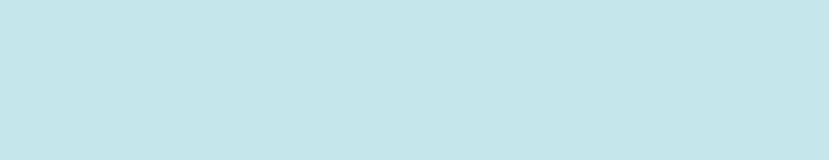
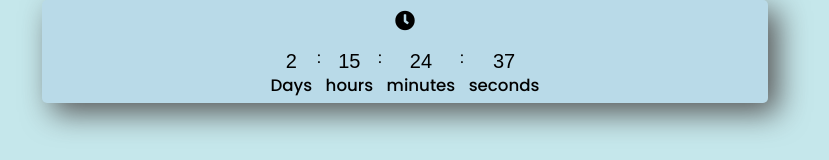
Before and after one commit to Hetu1107/SignIn-master, a React (Create React App) app in the folder client/: page /vote in a window 1280 px wide. Shown: the top 160 px of the page, without its empty margins (235-1064 px from the left). Built offline with nearby package versions, Linux system fonts and the light colour scheme; no server answers.

Commit message:
timer-graph-added

```diff
--- a/client/package.json
+++ b/client/package.json
@@ -8,8 +8,10 @@
     "@testing-library/react": "^11.2.7",
     "@testing-library/user-event": "^12.8.3",
     "axios": "^0.21.1",
+    "chart.js": "^3.5.0",
     "google-auth-library": "^7.3.0",
     "react": "^17.0.2",
+    "react-chartjs-2": "^3.0.4",
     "react-dom": "^17.0.2",
     "react-google-login": "^5.2.2",
     "react-router-dom": "^5.2.0",
--- a/client/src/myComponents/HostIt.js
+++ b/client/src/myComponents/HostIt.js
@@ -72,6 +72,7 @@ class HostIt extends React.Component {
           <h1>Please fill all the details.</h1>
           <div class="details">
             <div class="batch">
+            <div class="tt">
               <h3>Enter ID</h3>
               <input
                 type="text"
@@ -81,6 +82,15 @@ class HostIt extends React.Component {
                 onChange={(e) => this.setState({ id: e.target.value })}
                 placeholder="Enter an id"
               />
+              </div>
+              <div class="d">
+              <h3>Choose End Date</h3>
+              <input type="date"/>
+              </div>
+              <div class="t">
+              <h3>Choose End Time</h3>
+              <input type="time"/>
+              </div>
             </div>
             <h3>Click On add for adding Names.</h3>
             <form>
--- /dev/null
+++ b/client/src/myComponents/Timer.js
@@ -0,0 +1,76 @@
+import React, { useEffect, useRef, useState } from "react";
+import "./vote.css";
+
+
+const Dat = () => {
+
+const [timerDays,setTimerDay] = useState("");
+const [timerHours,setTimerHours] = useState("");
+const [timerMinutes,setTimerMinutes] = useState("");
+const [timerSeconds,setTimerSeconds] = useState("");
+
+let interval = useRef();
+
+const startTimer = () =>{
+  const countdownDates = new Date('August 3, 2021 00:00:00').getTime();
+  interval = setInterval(()=>{
+    const now = new Date().getTime();
+    const distance = countdownDates - now;
+
+    const days = Math.floor(distance/ (1000 * 60 * 60 * 24));
+    const hour = Math.floor((distance % (1000 * 60 * 60 * 24)) / (1000*60*60));
+    const minutes = Math.floor( (distance%(1000 * 60 * 60))/(1000*60));
+    const seconds = Math.floor((distance%(1000 * 60))/1000);
+
+    if(distance<0){
+      //stop timer
+      clearInterval(interval.current);
+    }
+    else{
+      // update timer
+      setTimerDay(days);
+      setTimerHours(hour);
+      setTimerMinutes(minutes);
+      setTimerSeconds(seconds);
+    }
+  },1000);
+};
+  useEffect(()=>{
+    startTimer();
+    return ()=>{
+      clearInterval(interval.current);
+    };
+  });
+  return(
+    <section class="timer-container">
+    <section class="timer">
+      <div>
+        <i class="fas fa-clock"></i>
+      </div>
+      <div class="time">
+        <section>
+          <p>{timerDays}</p>
+          <p><small>Days</small></p>
+        </section>
+        <span>:</span>
+        <section>
+          <p>{timerHours}</p>
+          <p><small>hours</small></p>
+        </section>
+        <span>:</span>
+        <section>
+          <p>{timerMinutes}</p>
+          <p><small>minutes</small></p>
+        </section>
+        <span>:</span>
+        <section>
+          <p>{timerSeconds}</p>
+          <p><small>seconds</small></p>
+        </section>
+      </div>
+    </section>
+  </section>
+  );
+};
+
+export default Dat;
--- a/client/src/myComponents/Vote.js
+++ b/client/src/myComponents/Vote.js
@@ -1,6 +1,8 @@
-import React from "react";
+import React, { useEffect, useRef, useState } from "react";
 import "./vote.css";
 import axios from "axios";
+import { Pie } from 'react-chartjs-2';
+import Dat from "./Timer";
 
 class Vote extends React.Component {
   constructor(props) {
@@ -55,11 +57,78 @@ class Vote extends React.Component {
       window.alert("You have voted successfully.");
       window.location.assign("/");
     }
-  };
-
+};
   render() {
     return (
       <>
+      <div class="dm">
+      <Dat/>
+
+      <div class="chart">
+            <Pie
+                data = {{
+                    labels: ['hetu', 'mohit', 'zaid','xyz','he','fr','he'],
+                    datasets: [
+                        {
+                            label: '# no. of votes',
+                            data: [20, 10, 3,20,10,20,50],
+                            backgroundColor: [
+                                'rgba(255, 99, 132, 0.2)',
+                                'rgba(54, 162, 235, 0.2)',
+                                'rgba(255, 206, 86, 0.2)',
+                                'rgba(75, 192, 192, 0.2)',
+                                'rgba(153, 102, 255, 0.2)',
+                                'rgba(255, 159, 64, 0.2)'
+                            ],
+                            borderColor: [
+                                'rgba(255, 99, 132, 1)',
+                                'rgba(54, 162, 235, 1)',
+                                'rgba(255, 206, 86, 1)',
+                                'rgba(75, 192, 192, 1)',
+                                'rgba(153, 102, 255, 1)',
+                                'rgba(255, 159, 64, 1)'
+                            ],
+                            borderWidth: 1
+                        },
+                        // {
+                        //     label: 'Quantity',
+                        //     data: [100, 104, 67, 87, 27],
+                        //     backgroundColor: [
+                        //         'rgba(255, 99, 132, 1)',
+                        //         'rgba(54, 162, 235, 1)',
+                        //         'rgba(255, 206, 86, 1)',
+                        //         'rgba(75, 192, 192, 1)',
+                        //         'rgba(153, 102, 255, 1)',
+                        //         'rgba(255, 159, 64, 1)'
+                        //     ],
+                        //     borderColor: [
+                        //         'rgba(255, 99, 132, 0.4)',
+                        //         'rgba(54, 162, 235, 0.4)',
+                        //         'rgba(255, 206, 86, 0.4)',
+                        //         'rgba(75, 192, 192, 0.4)',
+                        //         'rgba(153, 102, 255, 0.4)',
+                        //         'rgba(255, 159, 64, 0.4)'
+                        //     ],
+                        //     borderWidth: 10
+                        // }
+                    ]
+                }}
+                height={400}
+                width = {600}
+                options={{
+                    maintainAspectRatio: false,
+                    scales: {
+                        yAxes: [
+                            {
+                                ticks: {
+                                    beginAtZero: true,
+                                }
+                            }
+                        ]
+                    }
+                }}
+            />
+        </div>
         <div>
           <form method="POST" onSubmit={this.submit}>
             <div className="main-container">
@@ -91,9 +160,9 @@ class Vote extends React.Component {
             </div>
           </form>
         </div>
+        </div>
       </>
     );
   }
 }
-
 export default Vote;
--- a/client/src/myComponents/hostIt.css
+++ b/client/src/myComponents/hostIt.css
@@ -8,6 +8,8 @@
 }
 body{
     width: 100%;
+    align-items: center;
+    justify-content: center;
 }
 .main{
     display: flex;
@@ -152,18 +154,9 @@ input{
       color: white;
 
   }
-@media (max-width:767px)
-{
-    .conta{
-        width: 90%;
-    }
-    input[type=text]{
-        width: 100%;
-    }
-}
-#filldetails{
-    text-decoration: none;
-    font-size: 20px;
+  #filldetails{
+      text-decoration: none;
+      font-size: 20px;
     border: solid 3px rgb(31, 158, 84);
     padding: 10px;
     color: white;
@@ -186,6 +179,7 @@ input{
     padding: 50px 10px;
     border-radius: 10px;
     box-shadow: rgba(60, 64, 67, 0.3) 0px 1px 2px 0px, rgba(60, 64, 67, 0.15) 0px 1px 3px 1px;
+    margin-bottom: 20px;
 
 
 }
@@ -193,6 +187,8 @@ input{
     display: flex;
     width: 100%;
     flex-direction: column;
+    align-items: center;
+    justify-content: center;
     margin-top: 100px;
     margin-bottom: 50px;
     font-family: 'Montserrat', sans-serif;
@@ -247,3 +243,61 @@ input{
         width: 90%;
     }
 }
+@media (max-width:767px)
+{
+    .conta{
+        width: 90%;
+        margin: 0;
+        padding: 50px 5px;
+        margin-top: 10px;
+        margin-bottom: 10px;
+    }
+    input[type=text]{
+        width: 90%;
+    }
+}
+.batch{
+    width: 100%;
+    margin: 0;
+    padding: 0;
+}
+.t,.d,.tt{
+    margin-top: 10px;
+    padding: 0;
+    margin-left: 0;
+    margin-right: 0;
+
+}
+.batch{
+    padding: 0;
+    margin: 0;
+    align-items: center;
+    justify-content: center;
+    /* background: chartreuse; */
+    padding: 0px 10px;
+
+}
+.tt input{
+    width: 90%;
+    margin: 0;
+    margin-top: 5px;
+    padding: 15px 3px;
+}
+.t input{
+    width: 90%;
+    margin: 0;
+    margin-top: 5px;
+    padding: 15px 3px;
+}
+.d input{
+    width: 90%;
+    margin: 0;
+    margin-top: 5px;
+    padding: 15px 3px;
+}
+input[type="time"]{
+    width: 90%;
+}
+input[type="date"]{
+    width: 90%;
+}
--- a/client/src/myComponents/login.css
+++ b/client/src/myComponents/login.css
@@ -15,6 +15,7 @@ body{
     background: #c5e7eb;
     background-repeat: no-repeat;
     background-size: cover;
+    width: 100vw;
 }
 .heading{
     margin-top: 40px;
--- a/client/src/myComponents/vote.css
+++ b/client/src/myComponents/vote.css
@@ -1,15 +1,16 @@
-* {
+.dm{
+  padding: 0;
   margin: 0;
-  padding: 0;
-  box-sizing: border-box;
-}
-body {
-  margin: 0;
-  padding: 0;
+  display: flex;
+  flex-direction: column;
+  align-items: center;
+  justify-content: center;
+  width: 100%;
 }
 .main-container {
   min-height: 100vh;
   display: flex;
+  width: 100%;
   align-items: center;
   justify-content: center;
   flex-direction: column;
@@ -67,7 +68,7 @@ body {
 .radio-btn h2 {
   display: flex;
   flex-wrap: wrap;
-  width: 90%;
+  /* width: 90%; */
   justify-content: center;
   transform: translateY(80px);
   align-self: center;
@@ -99,3 +100,50 @@ button {
 button:hover {
   background: #475dc9cb;
 }
+.timer-container{
+  flex-basis: 1;
+  flex-shrink: inherit;
+  margin: 0;
+  padding: 0;
+  width: 100%;
+  background: #475dc917;
+  min-height: 100px;
+  border-radius: 5px;
+  align-items: center;
+  justify-content: center;
+  box-shadow: 10px 10px 30px rgb(88, 88, 88);
+}
+.timer{
+  align-items: center;
+  display: flex;
+  flex-direction: column;
+}
+.timer div{
+  margin-top: 10px;
+}
+.time{
+  margin-top: 10px;
+  display: flex;
+  flex-direction: row;
+
+}
+.time section{
+  padding: 5px;
+}
+.timer i{
+  font-size: 20px;
+}
+.timer h2{
+  font-size: 24px;
+  color: #475cc9;
+}
+p{
+  font-family: sans-serif;
+  font-size: 20px;
+  font-weight: 500;
+}
+
+.chart{
+  display: none;
+  width: 90%;
+}
```
Also changed, not shown: 2 other files (tests, documents, lock files or other folders).
